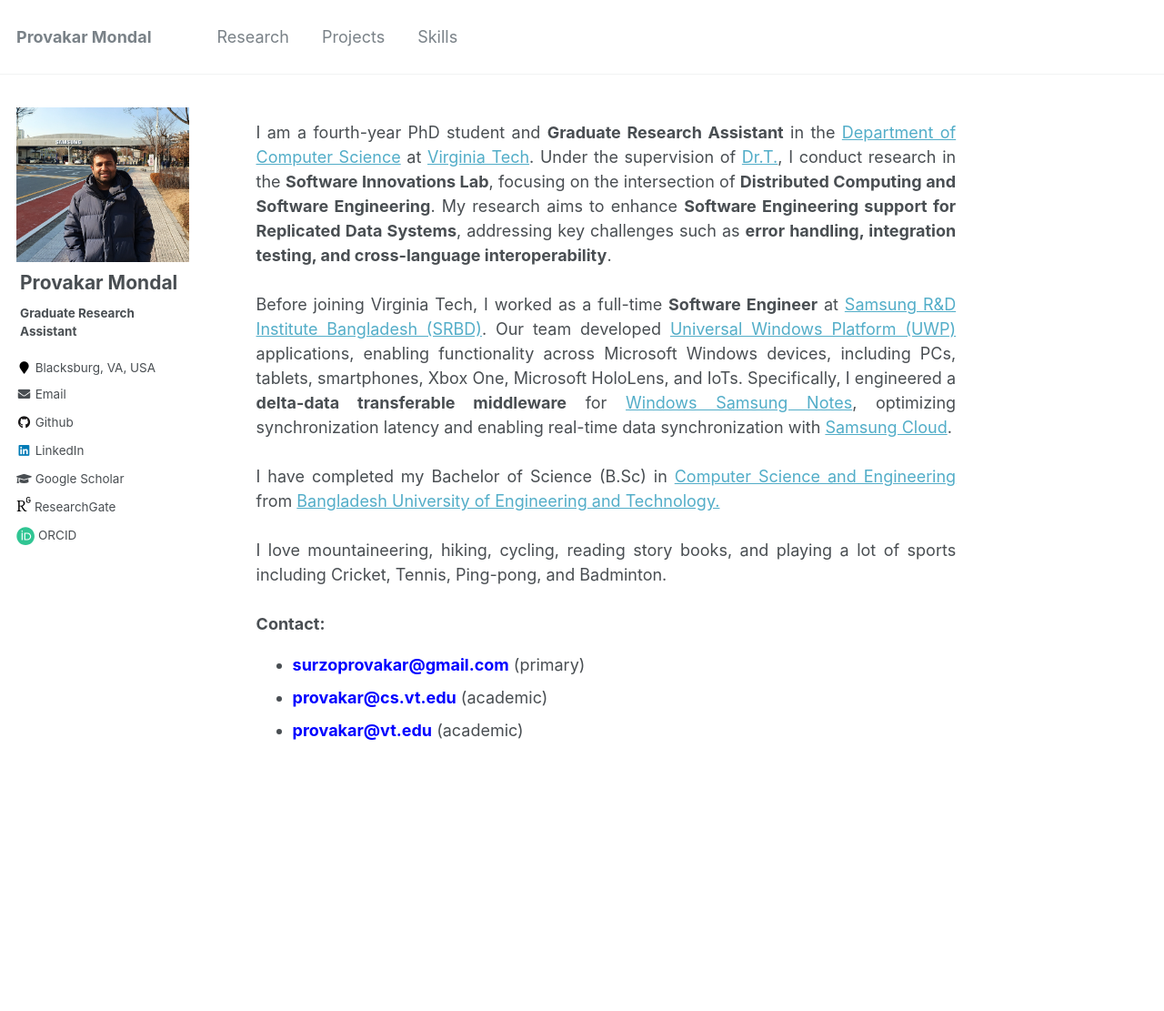
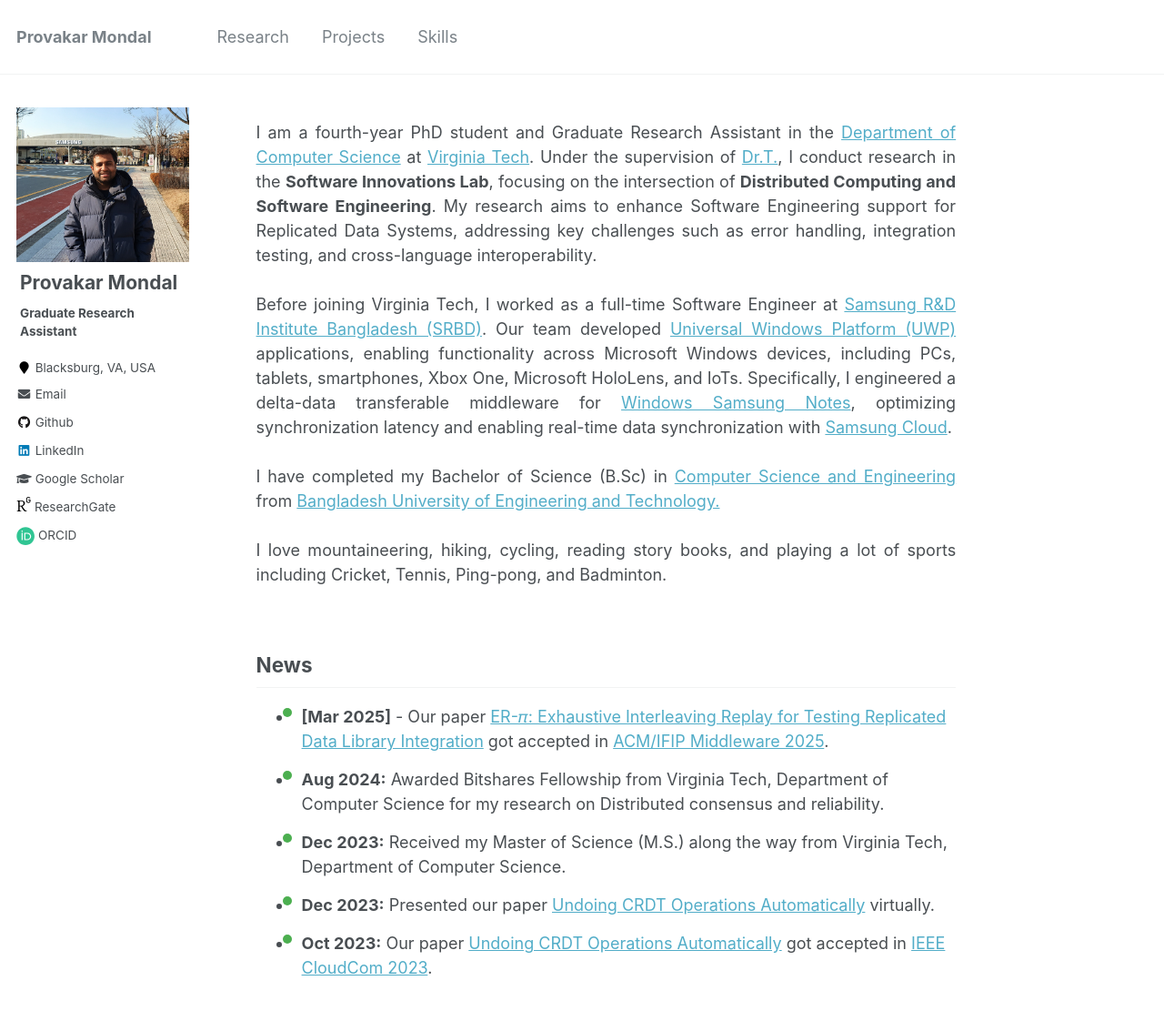
Before and after one commit to surzoprovakar/surzoprovakar.github.io, a Jekyll site: the page built from _pages/about.md, in a window 1280 px wide and 1284 px high. Shown: the top 1111 px of the window at 91% size. Built offline with Jekyll 4.4.1, drawn with Linux system fonts in a browser that asks for light colours.

Commit message:
add news

```diff
--- a/_pages/about.md
+++ b/_pages/about.md
@@ -7,19 +7,52 @@ redirect_from:
   - /about/
   - /about.html
 ---
+
+<style>
+/* Timeline-style Recent News */
+.recent-news {
+  position: relative;
+  margin-left: 20px;
+  padding-left: 20px;
+  /* border-left: 2px solid #4CAF50; */
+}
+
+.recent-news li {
+  position: relative;
+  margin-bottom: 15px;
+  padding-left: 10px;
+}
+
+.recent-news li::before {
+  content: '';
+  position: absolute;
+  left: -11px;
+  top: 4px;
+  width: 10px;
+  height: 10px;
+  background-color: #4CAF50;
+  border-radius: 50%;
+}
+</style>
+
 <div style="text-align: justify">
-I am a fourth-year PhD student and <b>Graduate Research Assistant</b> in the <a href = "https://cs.vt.edu/" target="_blank"> Department of Computer Science</a> at <a href = "https://vt.edu/" target="_blank"> Virginia Tech</a>. Under the supervision of <a href = "https://people.cs.vt.edu/~tilevich/" target = "_blank">Dr.T.</a>, I conduct research in the <b>Software Innovations Lab</b>, focusing on the intersection of <b>Distributed Computing and Software Engineering</b>. My research aims to enhance <b>Software Engineering support for Replicated Data Systems</b>, addressing key challenges such as <b>error handling, integration testing, and cross-language interoperability</b>.<br><br>
+I am a fourth-year PhD student and Graduate Research Assistant in the <a href = "https://cs.vt.edu/" target="_blank"> Department of Computer Science</a> at <a href = "https://vt.edu/" target="_blank"> Virginia Tech</a>. Under the supervision of <a href = "https://people.cs.vt.edu/~tilevich/" target = "_blank">Dr.T.</a>, I conduct research in the <b>Software Innovations Lab</b>, focusing on the intersection of <b>Distributed Computing and Software Engineering</b>. My research aims to enhance Software Engineering support for Replicated Data Systems, addressing key challenges such as error handling, integration testing, and cross-language interoperability.<br><br>
 
-Before joining Virginia Tech, I worked as a full-time <b>Software Engineer</b> at <a href = "https://research.samsung.com/srbd" target="_blank"> Samsung R&D Institute Bangladesh (SRBD)</a>. Our team developed <a href = "https://learn.microsoft.com/en-us/windows/uwp/get-started/universal-application-platform-guide" target="_blank">Universal Windows Platform (UWP)</a> applications, enabling functionality across Microsoft Windows devices, including PCs, tablets, smartphones, Xbox One, Microsoft HoloLens, and IoTs. Specifically, I engineered a <b>delta-data transferable middleware</b> for <a href = "https://www.microsoft.com/en-us/p/samsung-notes/9nblggh43vhv?activetab=pivot:overviewtab" target="_blank">Windows Samsung Notes</a>, optimizing synchronization latency and enabling real-time data synchronization with <a href = "https://www.samsung.com/us/support/owners/app/samsung-cloud" target="_blank">Samsung Cloud</a>.<br><br>
+Before joining Virginia Tech, I worked as a full-time Software Engineer at <a href = "https://research.samsung.com/srbd" target="_blank"> Samsung R&D Institute Bangladesh (SRBD)</a>. Our team developed <a href = "https://learn.microsoft.com/en-us/windows/uwp/get-started/universal-application-platform-guide" target="_blank">Universal Windows Platform (UWP)</a> applications, enabling functionality across Microsoft Windows devices, including PCs, tablets, smartphones, Xbox One, Microsoft HoloLens, and IoTs. Specifically, I engineered a delta-data transferable middleware for <a href = "https://www.microsoft.com/en-us/p/samsung-notes/9nblggh43vhv?activetab=pivot:overviewtab" target="_blank">Windows Samsung Notes</a>, optimizing synchronization latency and enabling real-time data synchronization with <a href = "https://www.samsung.com/us/support/owners/app/samsung-cloud" target="_blank">Samsung Cloud</a>.<br><br>
 
 I have completed my Bachelor of Science (B.Sc) in <a href = "https://cse.buet.ac.bd/" target="_blank">Computer Science and Engineering</a> from <a href = "https://www.buet.ac.bd/web/" target="_blank">Bangladesh University of Engineering and Technology.</a> <br><br>
 
 I love mountaineering, hiking, cycling, reading story books, and playing a lot of sports including Cricket, Tennis, Ping-pong, and Badminton.<br> <br>
+
 </div>
-<font size = "+1.5"> <b>Contact:</b> </font>
-<ul>
-  <li><font color = "blue"><b>surzoprovakar@gmail.com</b></font> (primary)</li>
-  <li><font color = "blue"><b>provakar@cs.vt.edu</b></font> (academic)</li>
-  <li><font color = "blue"><b>provakar@vt.edu</b></font> (academic)</li>
-  <!-- <li><font color = "blue"><b>1405034.pm@ugrad.cse.buet.ac.bd</b></font> (academic)</li> -->
+
+## News
+
+<ul class="recent-news">
+  <li><strong>[Mar 2025]</strong> - Our paper <a href = "https://people.cs.vt.edu/provakar/Middleware_25__ER_%f0%9d%9c%8b_.pdf" target="_blank" rel="noopener noreferrer"> ER-𝜋: Exhaustive Interleaving Replay for Testing Replicated Data Library Integration</a> got accepted in <a href = "https://middleware-conf.github.io/2025/" target="_blank" rel="noopener noreferrer">ACM/IFIP Middleware 2025</a>.</li>
+  <li><strong>Aug 2024:</strong> Awarded Bitshares Fellowship from Virginia Tech, Department of Computer Science for my research on Distributed consensus and reliability.</li>
+  <li><strong>Dec 2023:</strong> Received my Master of Science (M.S.) along the way from Virginia Tech, Department of Computer Science.</li>
+  <li><strong>Dec 2023:</strong> Presented our paper <a href = "https://ieeexplore.ieee.org/stamp/stamp.jsp?tp=&arnumber=10475806" target="_blank" rel="noopener noreferrer"> Undoing CRDT Operations Automatically</a> virtually.
+  </li>
+  <li><strong>Oct 2023:</strong> Our paper <a href = "https://ieeexplore.ieee.org/stamp/stamp.jsp?tp=&arnumber=10475806" target="_blank" rel="noopener noreferrer"> Undoing CRDT Operations Automatically</a> got accepted in <a href = "https://parsec2.unicampania.it/cloudcom2023/" target="_blank" rel="noopener noreferrer">IEEE CloudCom 2023</a>.</li>
 </ul>
```
Also changed, not shown: _pages/research.md (+1 -2 lines).
